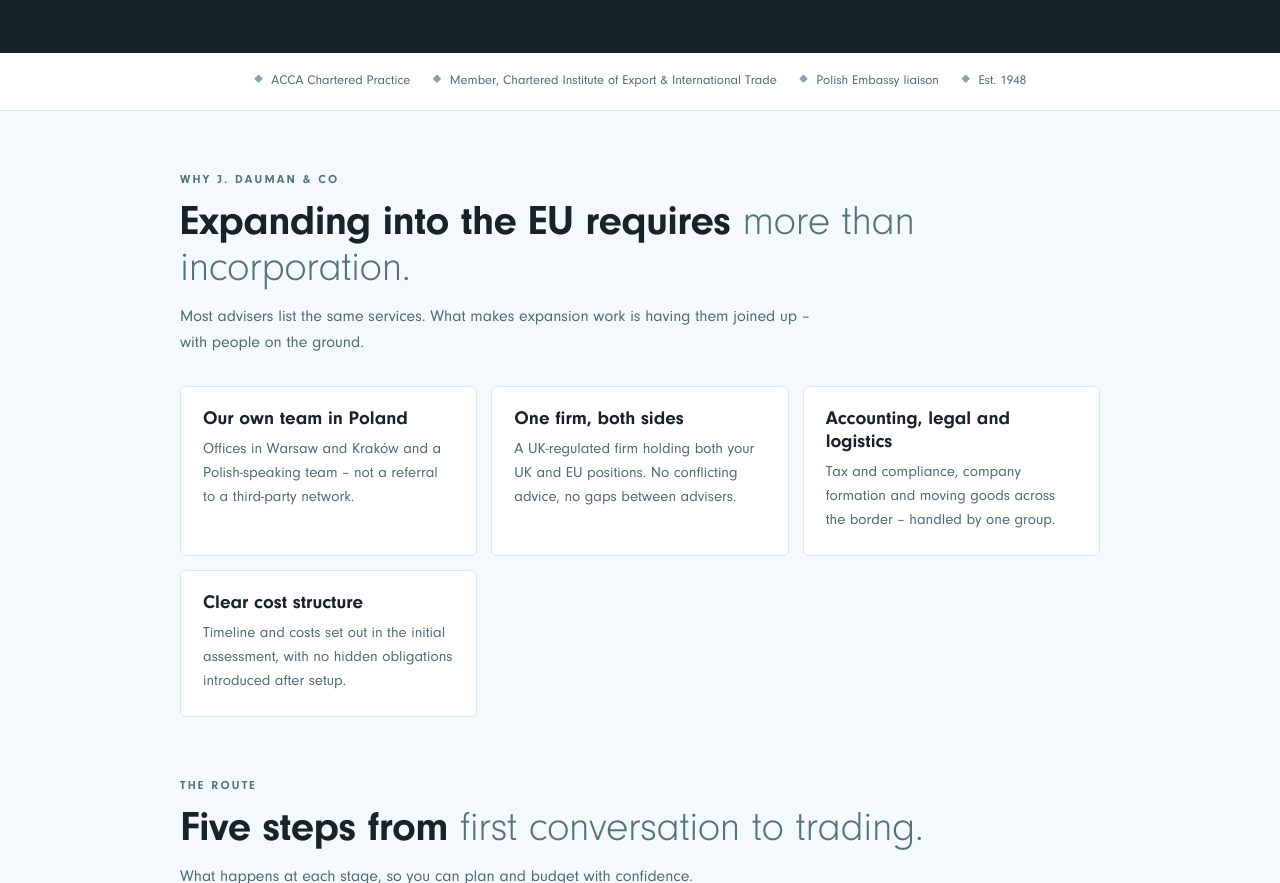
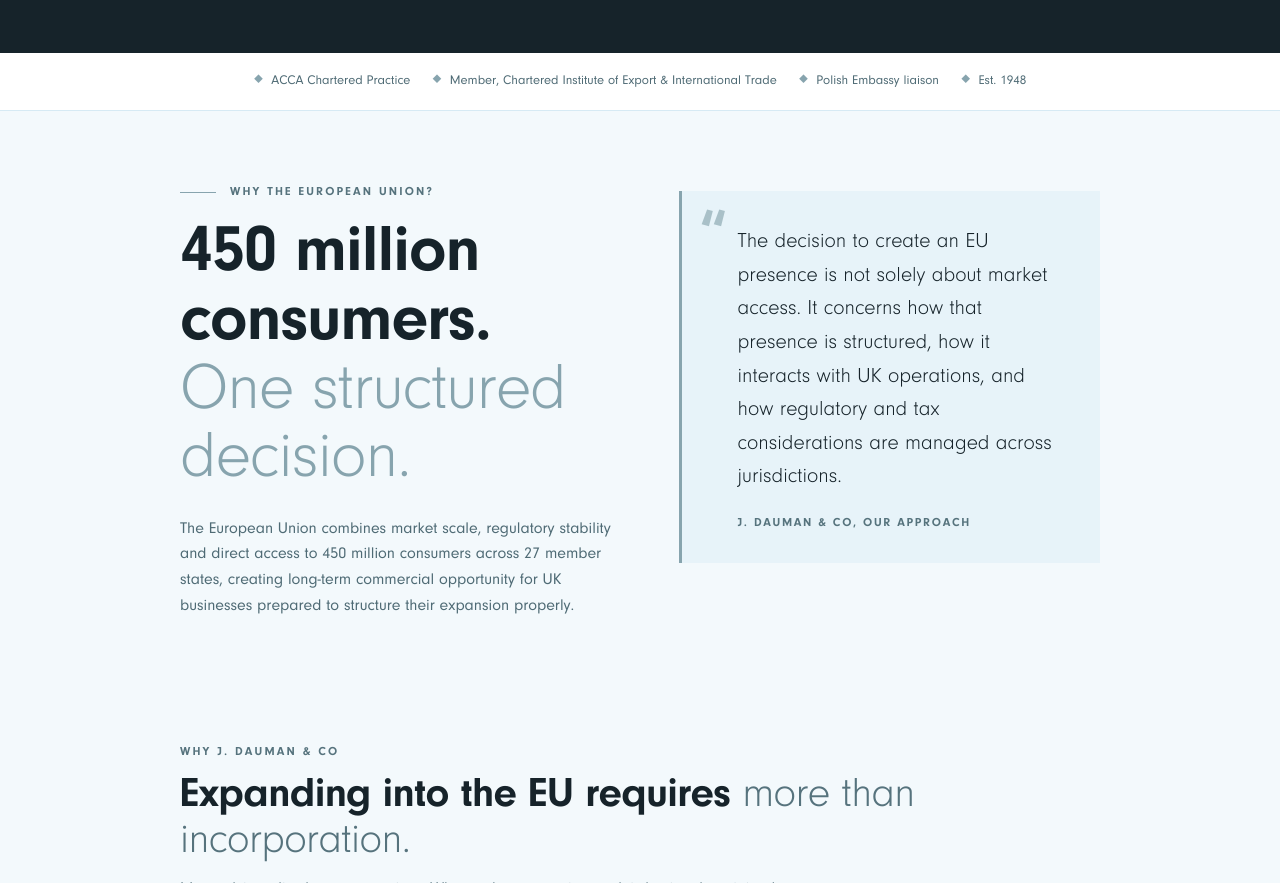
Before and after one commit to ksukiennik/J.Dauman-EU, a plain HTML site: page index.html in a window 1280 px wide. Shown: the part 650-1533 px from the top of the page. Drawn offline with Linux system fonts and the light colour scheme.

Commit message:
Add 'Why the European Union?' section after hero
Co-Authored-By: Claude Opus 5.5 <noreply@anthropic.com>
Claude-Session: https://claude.ai/code/session_01NpDsMwMtjJS2CJ2oq2rCYe

```diff
--- a/index.html
+++ b/index.html
@@ -132,6 +132,20 @@
   footer{background:var(--deep);color:var(--steel-300);font-size:13px;padding:30px 0}
   footer .logo{height:38px;margin-bottom:14px}
   footer p{margin-bottom:6px}
+
+  /* why EU */
+  .why-eu{padding:72px 0 64px}
+  .why-eu .eu-grid{display:grid;grid-template-columns:1.05fr 1fr;gap:56px;align-items:start}
+  @media(max-width:760px){.why-eu .eu-grid{grid-template-columns:1fr;gap:32px}}
+  .label-line{display:flex;align-items:center;gap:14px}
+  .label-line::before{content:"";width:36px;height:1px;background:var(--steel);flex-shrink:0}
+  .why-eu h2{font-size:clamp(40px,7vw,66px);line-height:1.04;margin:18px 0 22px;color:var(--navy)}
+  .why-eu h2 em{display:block;font-weight:300;color:var(--steel)}
+  .why-eu .intro{color:var(--ink-mid);font-size:16px;max-width:520px}
+  .eu-quote{position:relative;background:var(--sky-100);border-left:3px solid var(--steel);padding:34px 34px 30px 56px;margin-top:8px}
+  .eu-quote::before{content:"\201C";position:absolute;left:18px;top:14px;font-size:64px;line-height:1;color:var(--steel-300);font-weight:700}
+  .eu-quote p{font-size:clamp(18px,2.2vw,21px);font-weight:300;line-height:1.6;color:var(--navy)}
+  .eu-quote cite{display:block;margin-top:20px;font-style:normal;font-family:var(--label);font-weight:700;font-size:12px;letter-spacing:.14em;text-transform:uppercase;color:var(--ink-light)}
 </style>
 </head>
 <body>
@@ -168,6 +182,22 @@
     </ul>
   </div>
 </div>
+
+<section class="why-eu">
+  <div class="wrap">
+    <div class="eu-grid">
+      <div>
+        <div class="label label-line">Why the European Union?</div>
+        <h2>450 million consumers. <em>One structured decision.</em></h2>
+        <p class="intro">The European Union combines market scale, regulatory stability and direct access to 450 million consumers across 27 member states, creating long-term commercial opportunity for UK businesses prepared to structure their expansion properly.</p>
+      </div>
+      <blockquote class="eu-quote">
+        <p>The decision to create an EU presence is not solely about market access. It concerns how that presence is structured, how it interacts with UK operations, and how regulatory and tax considerations are managed across jurisdictions.</p>
+        <cite>J. Dauman &amp; Co, our approach</cite>
+      </blockquote>
+    </div>
+  </div>
+</section>
 
 <section>
   <div class="wrap">
```
